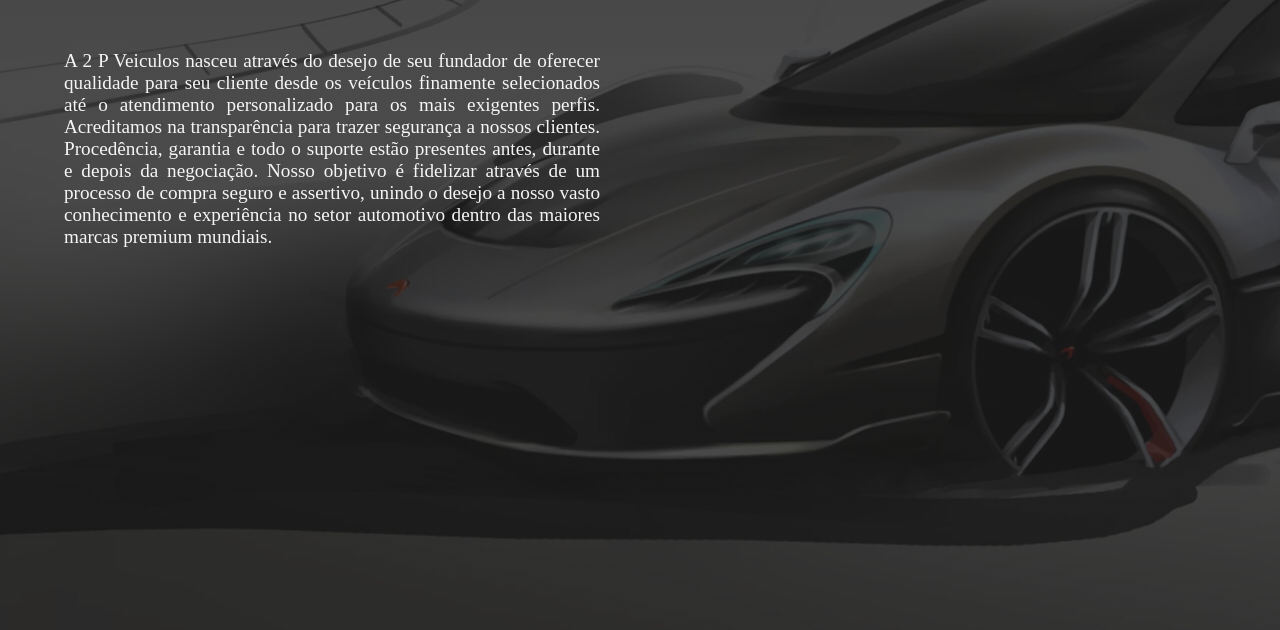
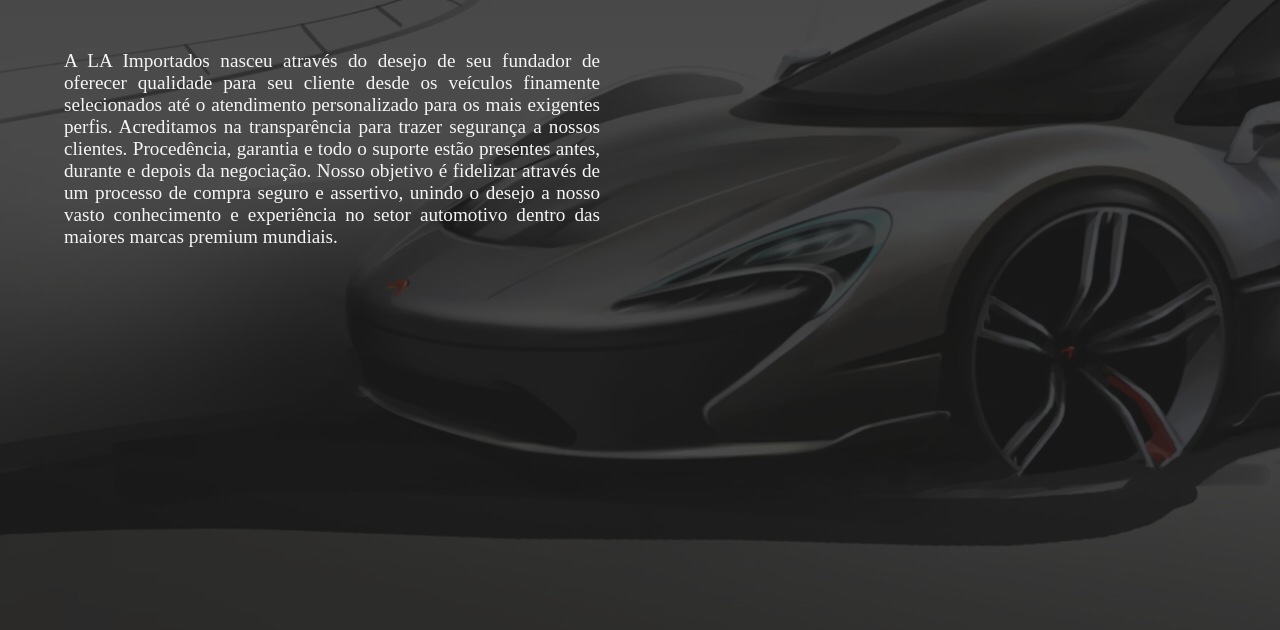
Before and after one commit to LuizGMNatale/Site-de-Carros, a plain HTML site: page index.html in a window 1280 px wide. Shown: the part 170-800 px from the top of the page. Drawn offline with Linux system fonts and the light colour scheme.

Commit message:
att nome

```diff
--- a/index.html
+++ b/index.html
@@ -3,7 +3,7 @@
   <head>
     <meta charset="UTF-8" />
     <meta name="viewport" content="width=device-width, initial-scale=1.0" />
-    <title>2P Veículos</title>
+    <title>LA Importados</title>
     <link rel="stylesheet" href="./assets/css/style.css" />
     <script src="./assets/js/script.js"></script>
   </head>
@@ -25,7 +25,7 @@
     <section class="first-section">
       <div class="conteudo-principal">
         <h2>Quem somos</h2>
-        <p class="texto-sobre"> A 2 P Veiculos nasceu através do desejo de seu fundador de oferecer qualidade para seu cliente desde os veículos
+        <p class="texto-sobre"> A LA Importados nasceu através do desejo de seu fundador de oferecer qualidade para seu cliente desde os veículos
           finamente selecionados até o atendimento personalizado para os mais exigentes perfis. Acreditamos na transparência para trazer
            segurança a nossos clientes. Procedência, garantia e todo o suporte estão presentes antes, durante e depois da negociação.
            Nosso objetivo é fidelizar através de um processo de compra seguro
```
